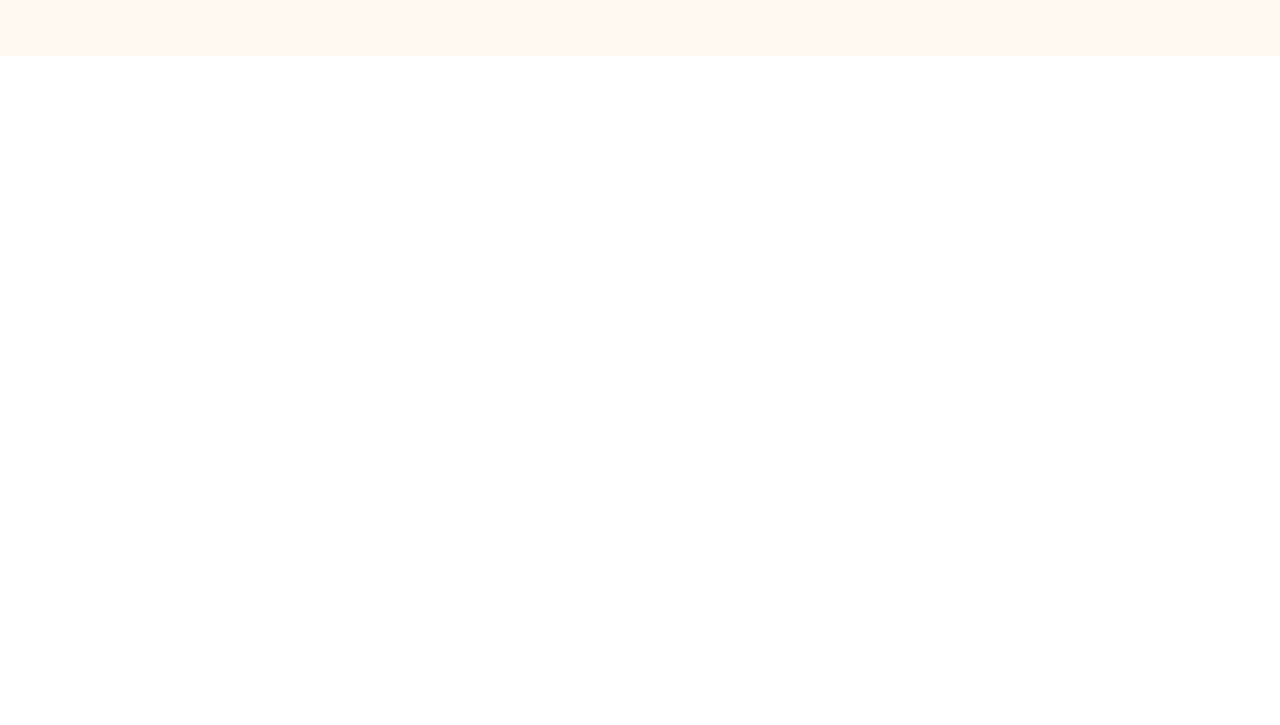
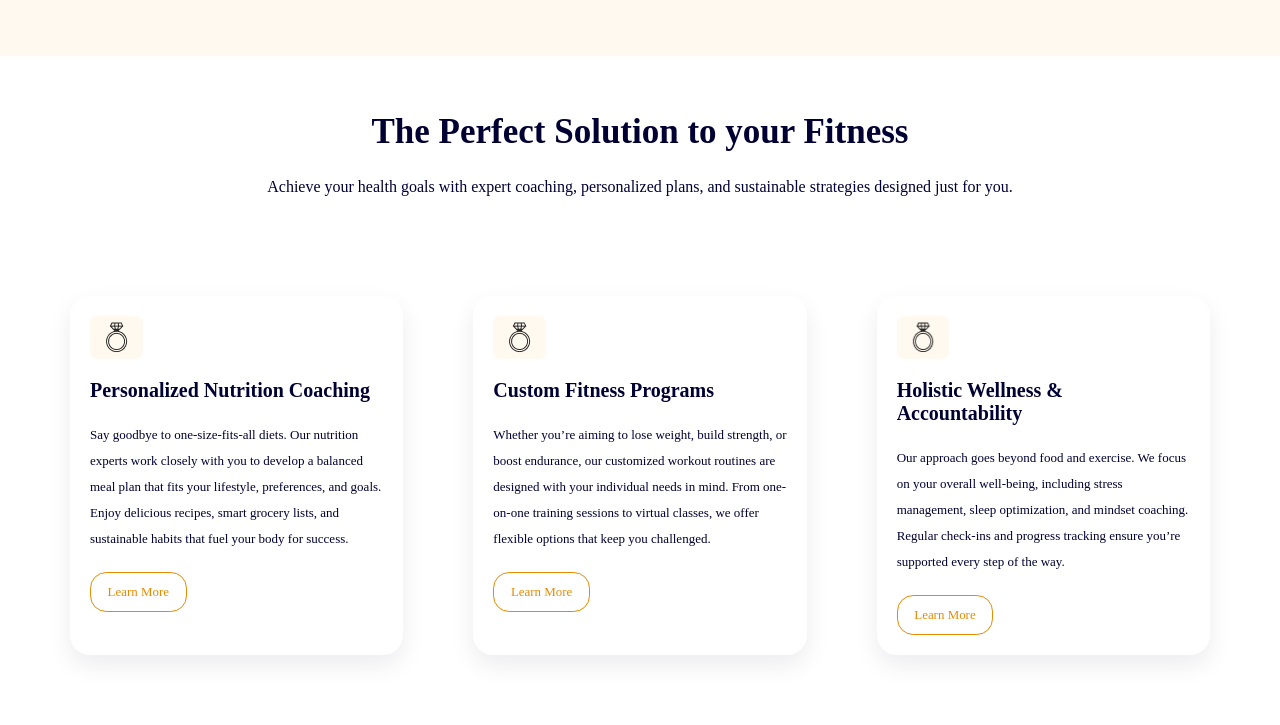
Before and after one commit to Chidalu2007/Fitness-website, a plain HTML site: page index.html in a window 1280 px wide. Shown: the part 1309-2034 px from the top of the page. Before the commit the page ends 1415 px from the top, so only its background shows below. Drawn offline with Linux system fonts and the light colour scheme.

Commit message:
box transition

```diff
--- a/index.html
+++ b/index.html
@@ -106,6 +106,39 @@
       <button>Book Now</button>
     </div>
    </div>
+   <div class="container">
+    <div class="heading">
+      <h2>The Perfect Solution to your Fitness</h2>
+      <p class="caption">Achieve your health goals with expert coaching, personalized plans, and sustainable strategies designed just for you.</p>
+    </div>
+    <div class="box-container">
+
+      <div class="box">
+        <div class="img">
+          <img src="./images/emojione-monotone_ring.png" alt="">
+        </div>
+        <h3>Personalized Nutrition Coaching</h3>
+        <p class="text">Say goodbye to one-size-fits-all diets. Our nutrition experts work closely with you to develop a balanced meal plan that fits your lifestyle, preferences, and goals. Enjoy delicious recipes, smart grocery lists, and sustainable habits that fuel your body for success.</p>
+        <button>Learn More</button>
+      </div>
+     <div class="box">
+        <div class="img">
+          <img src="./images/emojione-monotone_ring.png" alt="">
+
+        </div>
+        <h3>Custom Fitness Programs</h3>
+        <p class="text">Whether you’re aiming to lose weight, build strength, or boost endurance, our customized workout routines are designed with your individual needs in mind. From one-on-one training sessions to virtual classes, we offer flexible options that keep you challenged.</p>
+        <button>Learn More</button>
+      </div>
+      <div class="box">
+        <div class="img">
+          <img src="./images/emojione-monotone_ring.png" alt="">
+        </div>
+        <h3>Holistic Wellness & Accountability</h3>
+        <p class="text">Our approach goes beyond food and exercise. We focus on your overall well-being, including stress management, sleep optimization, and mindset coaching. Regular check-ins and progress tracking ensure you’re supported every step of the way.</p>
+        <button>Learn More</button>
+      </div>
+   </div>
     <script src="./app.js"></script>
   </body>
 </html>
--- a/style.css
+++ b/style.css
@@ -213,6 +213,86 @@ li{
     border: 2px solid var(--button-bgc);
     color: var(--button-bgc);
 }
+.container{
+    display:flex;
+    flex-direction: column;
+    height: 100%;
+    gap: 100px;
+    padding: 0 70px 70px;
+}
+.container .heading{
+    display: flex;
+    flex-direction: column;
+    gap: 20px;
+    text-align: center;
+}
+.container .heading h2{
+    font-size: var(--sub-heading-size);
+    font-weight: 700;
+    line-height: 52.5px;
+}
+.container .heading .text{
+    font-size: var(--small-text-size);
+    font-weight: 300;
+    line-height: 26px;
+}
+
+/*border: 1.62px solid #E68A00
+    box-shadow: 0px 10px 25px 0px #00003314;
+
+*/
+.box-container{
+    display: flex;
+    flex-direction: row;
+    justify-content: space-evenly;
+    gap: 70px;
+}
+.box-container .box{
+    display: flex;
+    flex-direction: column;
+    gap: 20px;
+    width: 100%;
+    border: none;
+    box-shadow: 0px 10px 25px 0px #00003314;
+    border-radius: 20px;
+    padding: 20px;
+}
+.box-container .box:hover{
+    cursor: pointer;
+    scale: 1.05;
+    transition: 1s;
+}
+.box-container .box .img{
+    width: 18%;
+    display: flex;
+    justify-content: center;
+    background-color: #FFF9F0;
+    padding: 5px 10px;
+    border-radius: 6.54px;
+}
+.box-container .box .img img{
+    width: 100%;
+}
+.box-container .box h3{
+    font-size: 20px;
+    font-weight: 700;
+}
+.box-container .box .text{
+    font-size:13px;
+    font-weight: 300;
+    line-height: 26px;
+}
+.box button{
+    background-color: transparent;
+    border: 1.62px solid var(--button-bgc);
+    font-size: 12.94px;
+    color: var(--button-bgc);
+    border-radius: 16.18px;
+    padding: 11.06px 16.59px 11.06px 16.59px;
+    width: fit-content;
+}
+
+
 @media(max-width:768px){
     .nav-bar{
         display: none;
@@ -292,4 +372,13 @@ li{
     .hero2 button{
         text-align: center;
     }
+    .box-container{
+        flex-direction: column;
+        text-align: center;
+        justify-content: center;
+    }
+    .box{
+        align-items: center;
+
+    }
 }
```
Also changed, not shown: images/Ellipse 12.png (added), images/Ellipse 13.png (added), images/Ellipse 14.png (added), images/call.png (added), images/carbon_logo-twitter.png (added), images/email.png (added), images/emojione-monotone_ring.png (added), images/fe_instagram.png (added), images/foundation_social-linkedin.png (added), images/grommet-icons_facebook-option.png (added), images/image (1).png, images/image (2).png, images/image (3).png (added), images/imageboy .png (added), 2 more files.
